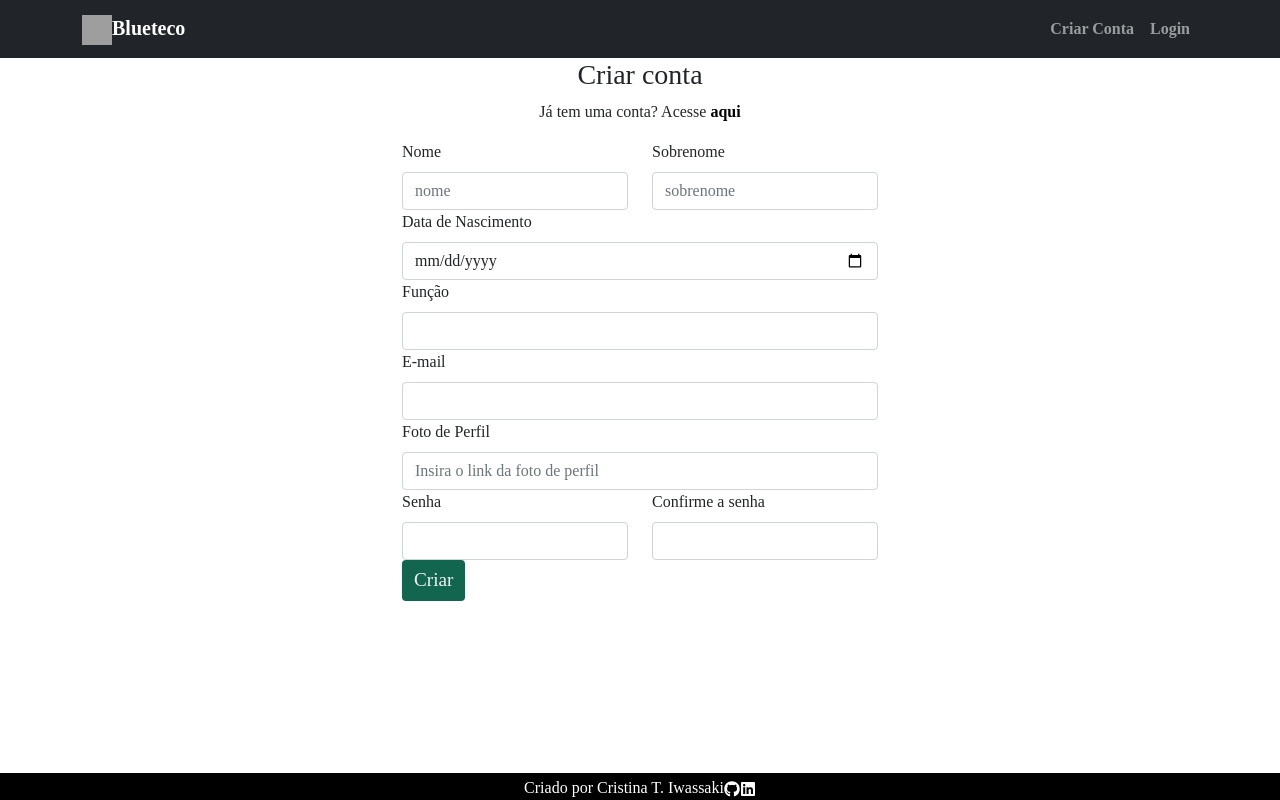
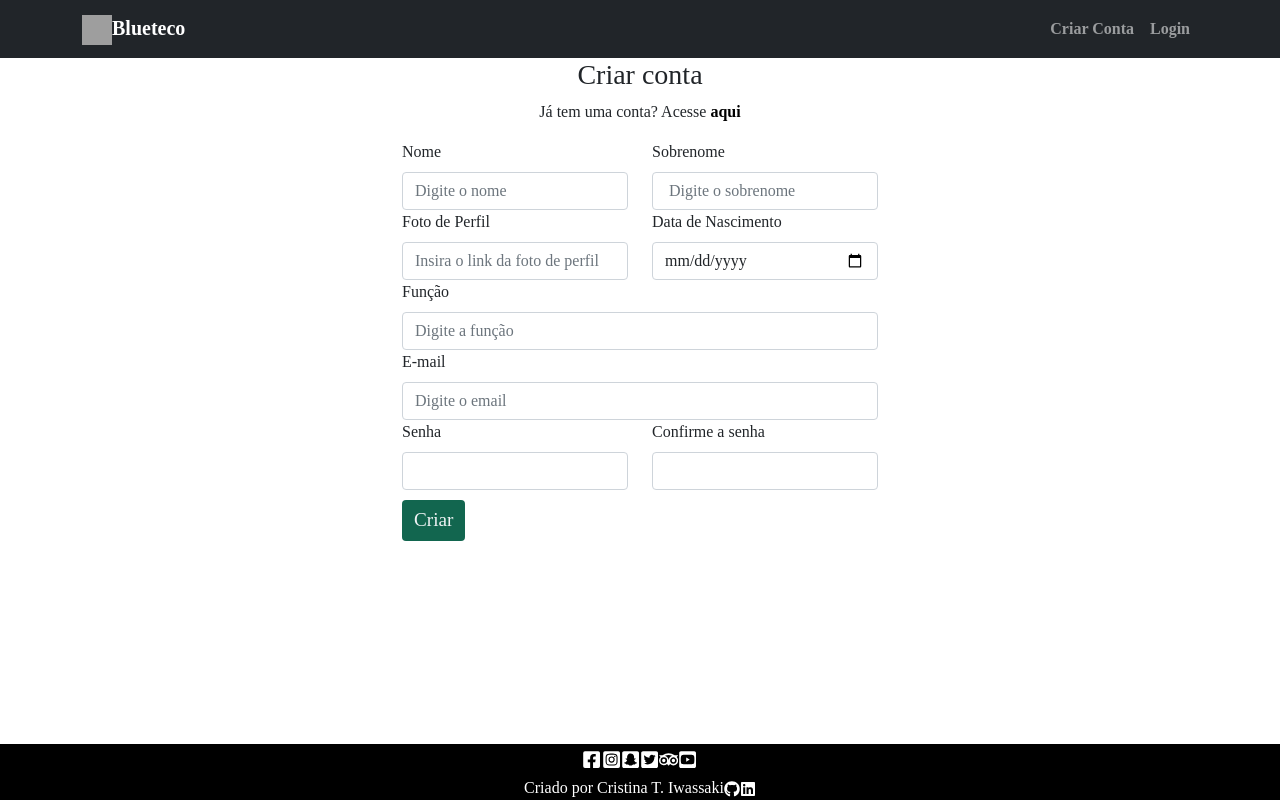
Before and after one commit to c-Tos1wa/blueteco, a React (Vite) app in the folder blueteco_front/: page /criar_conta in a window 1280 px wide. Built offline with nearby package versions, Linux system fonts and the light colour scheme; grey boxes are pictures that could not be loaded; a web font is replaced by a local one.

Commit message:
consumo de api no criar conta

```diff
--- a/blueteco_front/package.json
+++ b/blueteco_front/package.json
@@ -7,6 +7,7 @@
     "preview": "vite preview"
   },
   "dependencies": {
+    "axios": "^0.26.0",
     "bootstrap": "^5.1.3",
     "react": "^17.0.2",
     "react-bootstrap": "^2.1.2",
--- a/blueteco_front/src/components/FooterPart.jsx
+++ b/blueteco_front/src/components/FooterPart.jsx
@@ -16,13 +16,13 @@ import {
   flex-direction: column;
   justify-content: center;
   align-items: center;
-  position: absolute;
+  position: fixed;
   bottom: 0;
   width: 100vw;
  `
 
  const SocialMedia = styled.div`
-    font-size: 1rem;
+    font-size: 1.2rem;
     color: #fff;
  `
 
@@ -40,14 +40,14 @@ const PersonalCredentials = styled.div`
 export const FooterStyled = () => {
   return (
     <Main>
-    {/* <SocialMedia>
+    <SocialMedia>
       <FaFacebookSquare />
       <FaInstagramSquare />
       <FaSnapchatSquare />
       <FaTwitterSquare />
       <FaTripadvisor />
       <FaYoutubeSquare />
-    </SocialMedia> */}
+    </SocialMedia>
 
       <PersonalCredentials>
         Criado por Cristina T. Iwassaki
--- a/blueteco_front/src/main.jsx
+++ b/blueteco_front/src/main.jsx
@@ -4,8 +4,12 @@ import { BrowserRouter } from 'react-router-dom'
 import App from './App'
 import { MenuBar } from './components/MenuBar'
 import { FooterStyled } from './components/FooterPart'
+import axios from 'axios';
 
 import 'bootstrap/dist/css/bootstrap.min.css';
+
+axios.defaults.baseURL = 'http://localhost:8080'
+axios.defaults.headers.post['Content-Type'] = 'application/json'
 
 import { GlobalStyle } from './styles/global'
 
--- a/blueteco_front/src/pages/Home/index.jsx
+++ b/blueteco_front/src/pages/Home/index.jsx
@@ -1,6 +1,7 @@
 import styled from 'styled-components'
 import food from '../../assets/comida-boteco.jpeg'
 import { Button } from 'react-bootstrap'
+import { BsDoorOpen } from "react-icons/bs";
 
 const Front = styled.img`
   width: auto;
@@ -8,13 +9,21 @@ const Front = styled.img`
 
 const Main = styled.div`
   display: flex;
+  gap: 3px;
 `
+
+const Final = styled.div`
+  display: flex;
+  justify-content: center;
+`
+
 const Enter = styled(Button)`
+
   color: #fff;
   background-color: #000;
   padding: 0.5rem;
   border: none;
-  margin: 2rem;
+  margin: 0.8rem 0;
 
   &:hover{
     background-color: #000;
@@ -28,8 +37,8 @@ export const Home = () => {
     <Main>
       <Front src={food} alt="Foto de comida de boteco" />
       <p>
-        <strong>Blueteco</strong>
-        <br />Nossa História
+        <h3>Blueteco</h3>
+        Nossa História
         <br />
         Bacon ipsum dolor amet andouille short ribs swine brisket meatball.
         Ham bacon ribeye, brisket sirloin tenderloin alcatra ground round. Cow short ribs beef cupim shank pork loin.
@@ -48,8 +57,11 @@ export const Home = () => {
         To go irish shop affogato, aromatic skinny steamed foam white. Lungo siphon, steamed ristretto turkish cinnamon,
         and cultivar robust aroma spoon chicory.
         <br />
-        Quer conhecer? Seja Bem-Vindo(a)!!!
-        <Enter href="/produtos">Entrar</Enter>
+        <Final>
+          <Enter href="/produtos">
+            Entrar <BsDoorOpen />
+          </Enter>
+        </Final>
       </p>
     </Main>
   )
--- a/blueteco_front/src/pages/SignUp/index.jsx
+++ b/blueteco_front/src/pages/SignUp/index.jsx
@@ -1,3 +1,6 @@
+import { useState } from 'react'
+import axios from 'axios'
+import { useNavigate } from 'react-router-dom'
 import { Form, Button, Row, Col } from 'react-bootstrap'
 import styled from 'styled-components'
 
@@ -6,6 +9,7 @@ const ButtonStyled = styled(Button)`
   color: #f0f3f5;
   border: none;
   font-size: 1.2rem;
+  margin: 10px 0;
 
   &:hover{
     background-color: #12664f;
@@ -22,51 +26,112 @@ const Main = styled.div`
 `
 
 export const SignUp = () => {
+  let navigate = useNavigate();
+  const [name, setName] = useState('');
+  const [lastName, setLastName] = useState('');
+  const [email, setEmail] = useState('');
+  const [password, setPassword] = useState('');
+  const [confirmPassword, setConfirmPassword] = useState('')
+  const [imageUrl, setImageUrl] = useState('');
+  const [birthDate, setBirthDate] = useState('');
+  const [ocupation, setOcupation] = useState('')
+
+  const handleSubmit = (e) => {
+    e.preventDefault();
+
+    const createdUser = {
+      name,
+      lastName,
+      email,
+      password,
+      confirmPassword,
+      imageUrl,
+      birthDate: new Date(birthDate).toJSON(),
+      ocupation
+    }
+
+    navigate('/login')
+
+    axios.post('/user', createdUser)
+      .then(
+        (response) => {
+          console.log(response.statusText);
+        })
+      .catch(
+        (error) => {
+          alert(error.response.data.message)
+        })
+  }
+
   return (
     <Main>
       <h3>Criar conta</h3>
       <p>Já tem uma conta? Acesse <a href="/login">aqui</a></p>
 
-      <Form>
+      <Form onSubmit={handleSubmit}>
         <Row>
           <Col>
             <Form.Label>Nome</Form.Label>
-            <Form.Control placeholder="nome" />
+            <Form.Control
+              placeholder="Digite o nome"
+              onChange={(e) => setName(e.target.value)}
+            />
           </Col>
           <Col>
             <Form.Label>Sobrenome</Form.Label>
-            <Form.Control placeholder="sobrenome" />
+            <Form.Control
+              placeholder=" Digite o sobrenome"
+              onChange={(e) => setLastName(e.target.value)}
+            />
+          </Col>
+        </Row>
+        <Row>
+          <Col>
+            <Form.Label>Foto de Perfil</Form.Label>
+            <Form.Control
+              placeholder='Insira o link da foto de perfil'
+              onChange={(e) => setImageUrl(e.target.value)}
+            />
+          </Col>
+          <Col>
+            <Form.Label>Data de Nascimento</Form.Label>
+            <Form.Control
+              type="date"
+              onChange={(e) => setBirthDate(e.target.value)}
+            />
           </Col>
         </Row>
         <Form.Group>
-          <Form.Label>Data de Nascimento</Form.Label>
-          <Form.Control type="date" />
-        </Form.Group>
-        <Form.Group>
           <Form.Label>Função</Form.Label>
-          <Form.Control type='text' />
+          <Form.Control
+            placeholder='Digite a função'
+            onChange={(e) => setOcupation(e.target.value)}
+          />
         </Form.Group>
         <Form.Group>
           <Form.Label>E-mail</Form.Label>
-          <Form.Control />
-        </Form.Group>
-        <Form.Group>
-          <Form.Label>Foto de Perfil</Form.Label>
-          <Form.Control placeholder='Insira o link da foto de perfil' />
+          <Form.Control
+            placeholder='Digite o email'
+            onChange={(e) => setEmail(e.target.value)}
+          />
         </Form.Group>
         <Row>
           <Col>
             <Form.Label>Senha</Form.Label>
-            <Form.Control type="password" />
+            <Form.Control
+              type="password"
+              onChange={(e) => setPassword(e.target.value)}
+            />
           </Col>
           <Col>
             <Form.Label>Confirme a senha</Form.Label>
-            <Form.Control type="password" />
+            <Form.Control
+              type="password"
+              onChange={(e) => setConfirmPassword(e.target.value)}
+            />
           </Col>
         </Row>
-        <ButtonStyled type="submit">
-          Criar
-        </ButtonStyled>
+        <ButtonStyled type="submit">Criar</ButtonStyled>
       </Form>
     </Main>
   )
```
Also changed, not shown: 1 other file (tests, documents, lock files or other folders).
